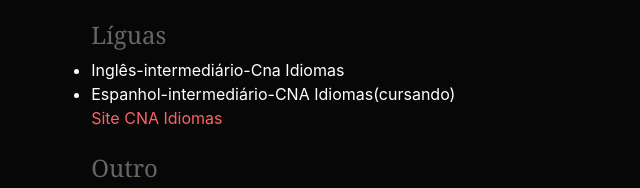
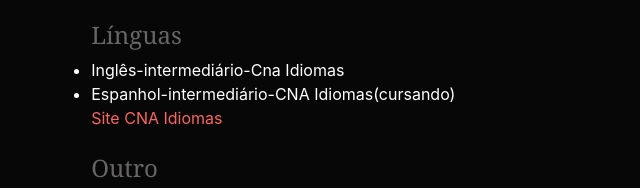
Before and after one commit to FeMott4/Portifolio, a plain HTML site: page saiba_mais.html in a window 1280 px wide. Shown: the part 304-492 px from the top of the page, 340-980 px from the left. Drawn offline with nearby package versions, Linux system fonts and the light colour scheme.

Commit message:
ortografia

```diff
--- a/saiba_mais.html
+++ b/saiba_mais.html
@@ -40,7 +40,7 @@
             <li>Ensino médio-Gaspar Ricardo Junior <br>
             Curso técnico integrado-Etec Centro Paula Souza(cursando) <br>
             <a href="https://www.cps.sp.gov.br">Etec Centro Paula Souza</a></li>
-            <h4 class="sub_titulo">Líguas</h4>
+            <h4 class="sub_titulo">Línguas</h4>
             <li>Inglês-intermediário-Cna Idiomas <br>
             </li>
             <li>Espanhol-intermediário-CNA Idiomas(cursando) <br>
```
